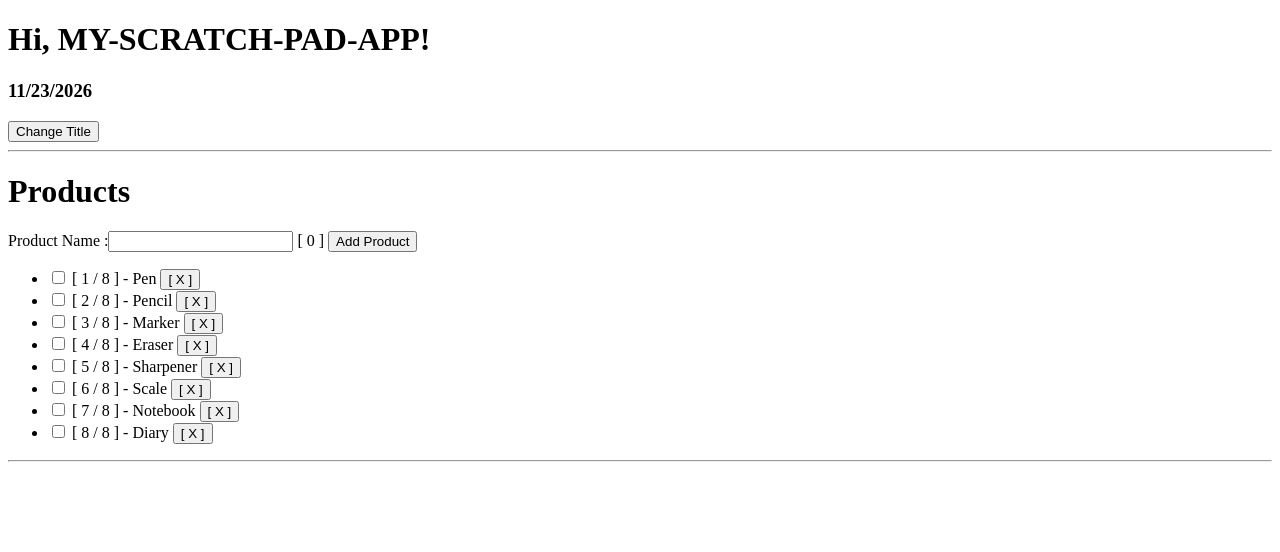
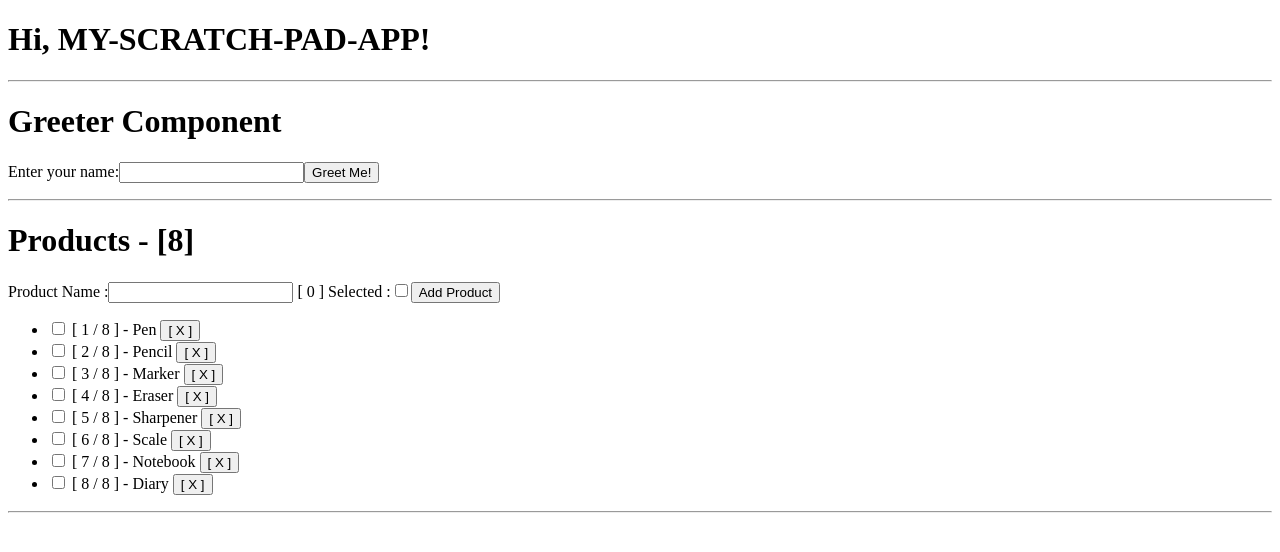
Before and after one commit to tkmagesh/siemens-angular-nov-2026, an Angular app in the folder scratch-pad/: page / in a window 1280 px wide. Shown: the top 552 px of the page. Built offline with nearby package versions, Linux system fonts and the light colour scheme.

Commit message:
Services & Dependency Injection

```diff
--- a/scratch-pad/src/app/app.html
+++ b/scratch-pad/src/app/app.html
@@ -1,6 +1,10 @@
 <h1>Hi, {{ title() | uppercase }}!</h1>
+<!--
 <h3>{{ current_date | date:'MM/dd/yyyy' }}</h3>
 <button (click)="ChangeTitle()">Change Title</button>
+-->
+<hr>
+<app-greeter></app-greeter>
 <hr>
 <!--
 <app-timer></app-timer>
--- a/scratch-pad/src/app/app.ts
+++ b/scratch-pad/src/app/app.ts
@@ -4,9 +4,10 @@ import Timer  from './timer/timer';
 import { Counter } from './counter/counter';
 import { Products } from './products/products';
 import { DatePipe, UpperCasePipe } from '@angular/common';
+import { Greeter } from './greeter/greeter';
 
 @Component({
-  imports: [RouterOutlet, Timer, Counter, Products, DatePipe, UpperCasePipe],
+  imports: [RouterOutlet, Timer, Counter, Products, DatePipe, UpperCasePipe, Greeter],
   selector: 'app-root',
   styleUrl: './app.css',
   templateUrl: './app.html',
--- /dev/null
+++ b/scratch-pad/src/app/greeter/IGreeterService.ts
@@ -0,0 +1,3 @@
+export interface IGreeterService {
+    greet(name: string): string;
+}
--- /dev/null
+++ b/scratch-pad/src/app/greeter/greeter.service.ts
@@ -0,0 +1,11 @@
+import { Injectable } from "@angular/core";
+import { IGreeterService } from "./IGreeterService";
+
+@Injectable({
+    providedIn : 'root'
+})
+export class GreeterService implements IGreeterService   {
+    greet(name: string): string {
+        return `Hello, ${name}! Welcome to our application.`;
+    }
+}
--- /dev/null
+++ b/scratch-pad/src/app/greeter/greeter.ts
@@ -0,0 +1,67 @@
+
+import { Component, signal } from "@angular/core";
+import { GreeterService } from "./greeter.service";
+import { GreeterV2Service } from "./greeterv2.service";
+import { IGreeterService } from "./IGreeterService";
+
+let rudeGreeter = {
+    greet(name : string) : string {
+        return `Hey ${name}, Do I look like I care?`
+    }
+}
+
+//
+class DateService{
+    getCurrentTime() : Date {
+        return new Date()
+    }
+}
+
+function greeterFactory(ds : DateService){
+    console.log('ds -> ', ds)
+    return {
+        greet(name : string) : string {
+            if (ds.getCurrentTime().getHours() < 12) {
+                return `Hi ${name}, Good Morning!`
+            } else {
+                return `Hi ${name}, Good Afternoon!`
+            }
+        }
+    }
+}
+
+
+@Component({
+    selector: 'app-greeter',
+   /*
+    providers: [
+        // GreeterService
+        // { provide: GreeterService }
+        // { provide: GreeterService, useClass: GreeterService }
+
+        // {provide : GreeterService, useValue : rudeGreeter}
+
+        { provide : GreeterService, useFactory : greeterFactory, deps :[DateService]},
+        DateService,
+
+    ],
+    */
+    template: `
+        <h1>Greeter Component</h1>
+        <label for="name">Enter your name:</label>
+        <input id="name" type="text" (input)="name.set($event.target.value)" />
+        <button (click)="greet()">Greet Me!</button>
+        <p>{{msg()}}</p>
+    `,
+})
+export class Greeter {
+    name = signal(''); // Signal to hold the user's name
+    msg = signal(''); // Signal to hold the greeting message
+
+    constructor(private greeterService: GreeterService) {
+
+    }
+    greet() {
+        this.msg.set(this.greeterService.greet(this.name()));
+    }
+}
--- a/scratch-pad/src/app/products/add-product/add-product.html
+++ b/scratch-pad/src/app/products/add-product/add-product.html
@@ -2,5 +2,7 @@
     <label for="">Product Name :</label>
     <input type="text" (input)="newProduct.set($event.target.value)" [value]="newProduct()">
     <span> [ {{ newProduct().length }} ] </span>
+    <label for="">Selected :</label>
+    <input type="checkbox" (change)="selected.set($event.target.checked)" [checked]="selected()">
     <button (click)="addProduct()">Add Product</button>
 </div>
--- a/scratch-pad/src/app/products/add-product/add-product.ts
+++ b/scratch-pad/src/app/products/add-product/add-product.ts
@@ -1,4 +1,5 @@
 import { Component, EventEmitter, Output, signal } from "@angular/core";
+import { Product } from "../types";
 
 @Component({
     selector: "add-product",
@@ -6,15 +7,17 @@ import { Component, EventEmitter, Output, signal } from "@angular/core";
 })
 export class AddProduct {
     newProduct = signal('');
+    selected = signal(false);
 
     @Output()
-    onAdd = new EventEmitter<string>();
+    onAdd = new EventEmitter<Product>();
 
      addProduct() : void {
         if(this.newProduct().trim() !== '') {
             // Emit the new product name to the parent component
-            this.onAdd.emit(this.newProduct());
+            this.onAdd.emit({ name: this.newProduct(), selected: this.selected() });
             this.newProduct.set('');
+            this.selected.set(false);
         }
     }
 }
--- a/scratch-pad/src/app/products/products-list/products-list.html
+++ b/scratch-pad/src/app/products/products-list/products-list.html
@@ -13,7 +13,7 @@
             <span [class]=" $even ? 'even' : 'odd'">
                 [ {{ $index + 1 }} / {{ $count }} ] - {{ product.name }}
             </span>
-            <button> [ X ] </button>
+            <button (click)="onRemoveClick($index)"> [ X ] </button>
         </li>
     }
 </ul>
--- a/scratch-pad/src/app/products/products-list/products-list.ts
+++ b/scratch-pad/src/app/products/products-list/products-list.ts
@@ -1,4 +1,4 @@
-import { Component, Input } from "@angular/core";
+import { Component, EventEmitter, Input, Output } from "@angular/core";
 import { Product } from "../types";
 
 @Component({
@@ -8,6 +8,13 @@ import { Product } from "../types";
 export class ProductsList {
 
     @Input()
-    list : Array<Product> = [];
+    list : ReadonlyArray<Product> = [];
+
+    @Output()
+    onRemove = new EventEmitter<number>();
+
+    onRemoveClick(idx : number) {
+        this.onRemove.emit(idx);
+    }
 
 }
--- a/scratch-pad/src/app/products/products.html
+++ b/scratch-pad/src/app/products/products.html
@@ -1,4 +1,4 @@
-<h1>Products</h1>
-<add-product (onAdd)="onAddProduct($event)"></add-product>
-<products-list [list]="productNames()"></products-list>
+<h1>Products - [{{ productNames().length }}]</h1>
+<add-product (onAdd)="onAddProduct($event)" ></add-product>
+<products-list [list]="productNames()" (onRemove)="removeProduct($event)"></products-list>
 <!-- <selected-products-list></selected-products-list> -->
--- a/scratch-pad/src/app/products/products.ts
+++ b/scratch-pad/src/app/products/products.ts
@@ -1,5 +1,5 @@
 import { Component, computed, Signal, signal, WritableSignal } from "@angular/core";
-import { ProductList } from "./types";
+import { Product, ProductList } from "./types";
 import { SelectedProductsPipe } from "./selected-products.pipe";
 import { JsonPipe } from "@angular/common";
 import { AddProduct } from "./add-product/add-product";
@@ -38,8 +38,8 @@ export class Products {
     });
 
     // Method to handle the addition of a new product (from add-product component)
-    onAddProduct(productName : string) {
-        this.productNames.update(products => [...products, {name : productName, selected : false}]);
+    onAddProduct(newProduct: Product) {
+        this.productNames.update(products => [...products, newProduct]);
     }
 
     removeProduct(idx : number){
```
Also changed, not shown: scratch-pad/src/app/greeter/greeterv2.service.ts (added, +7 -0 lines).
